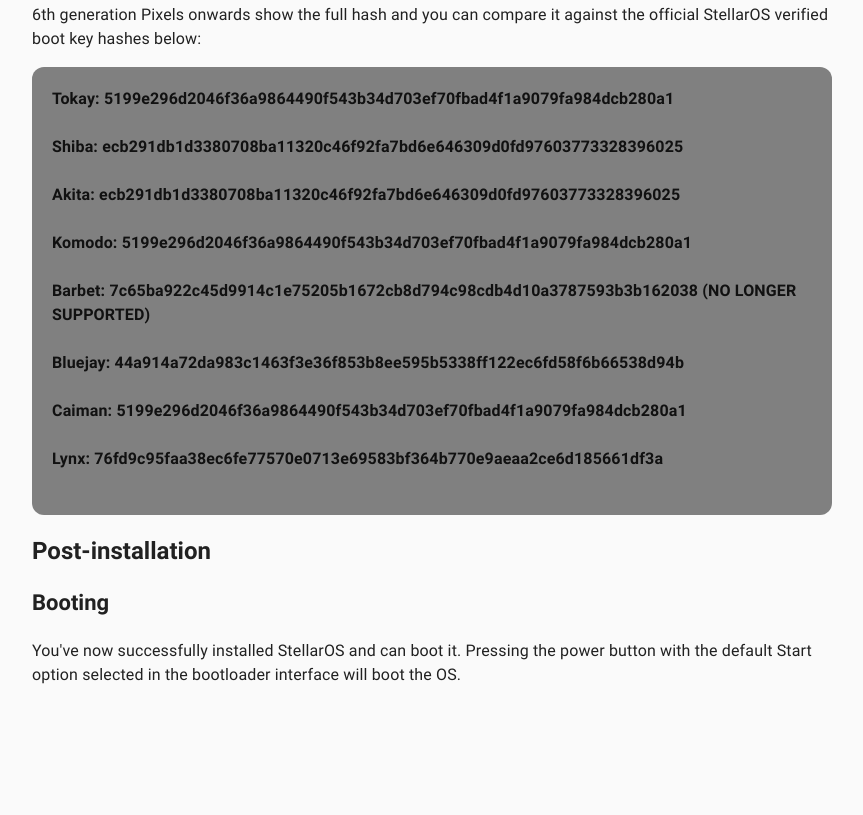
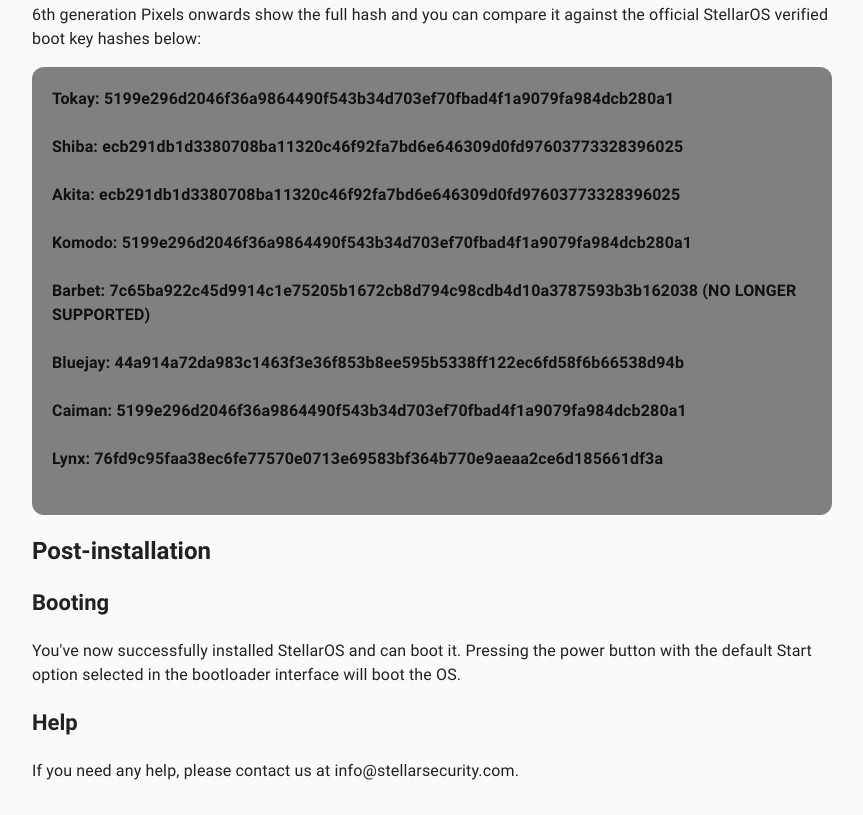
Before and after one commit to StellerSecurity/StellarOS.Download.Website, a plain HTML site: page index.html in a window 1280 px wide. Shown: the part 1423-2238 px from the top of the page, without its empty margins (208-1071 px from the left). Before the commit the page ends 2142 px from the top, so only its background shows below. Drawn offline with Linux system fonts and the light colour scheme; a script that the page names is missing.

Commit message:
Text change

```diff
--- a/index.html
+++ b/index.html
@@ -141,6 +141,14 @@
                     <p>You've now successfully installed StellarOS and can boot it. Pressing the
                     power button with the default Start option selected in the bootloader
                     interface will boot the OS.</p>
+
+                </section>
+
+                <section id="help">
+                    <h3><a href="#booting">Help</a></h3>
+
+                    <p>If you need any help, please contact us at info@stellarsecurity.com.</p>
+
                 </section>
 
 
```
